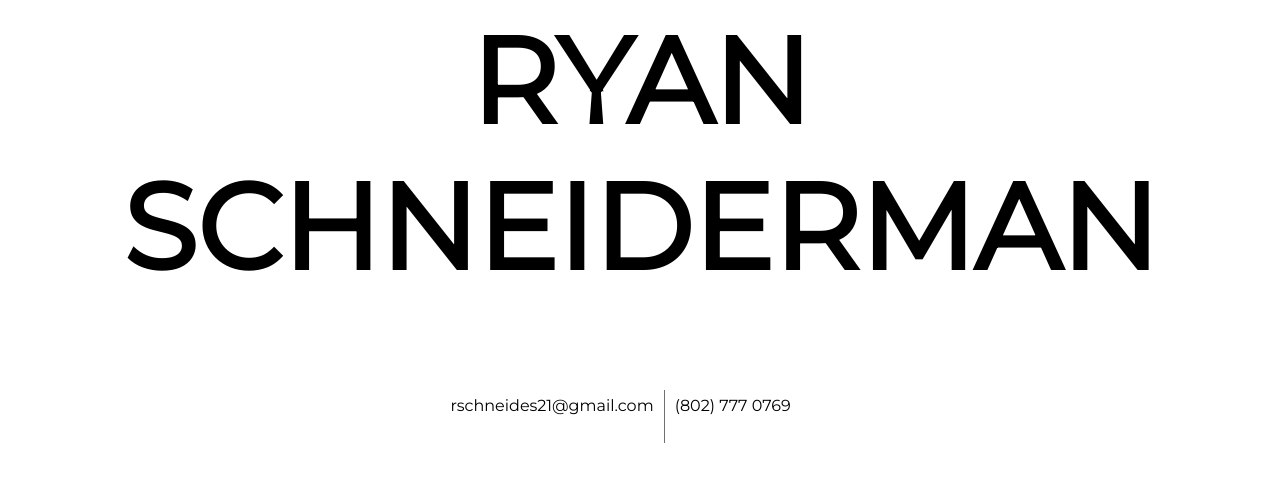
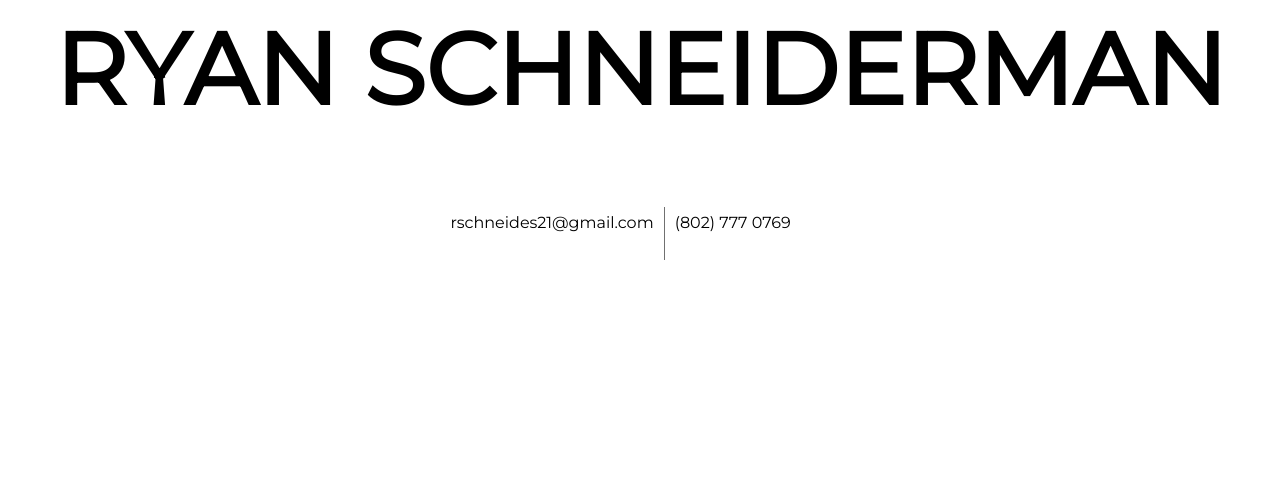
Before and after one commit to rschneides21/ryanschneiderman, a PHP site: page / in a window 1280 px wide. Shown: the top 482 px of the page. Run offline with PHP 8.4, Linux system fonts and the light colour scheme.

Commit message:
header adds

```diff
--- a/index.php
+++ b/index.php
@@ -7,10 +7,11 @@
   	height: 25%;
   	text-align: center;
   	font-family: 'Montserrat', sans-serif;
+  	font-style: Light;
   }
 
   h1{
-  	font-size: 120px;
+  	font-size: 100px;
   }
 
   .sub-header{
```
